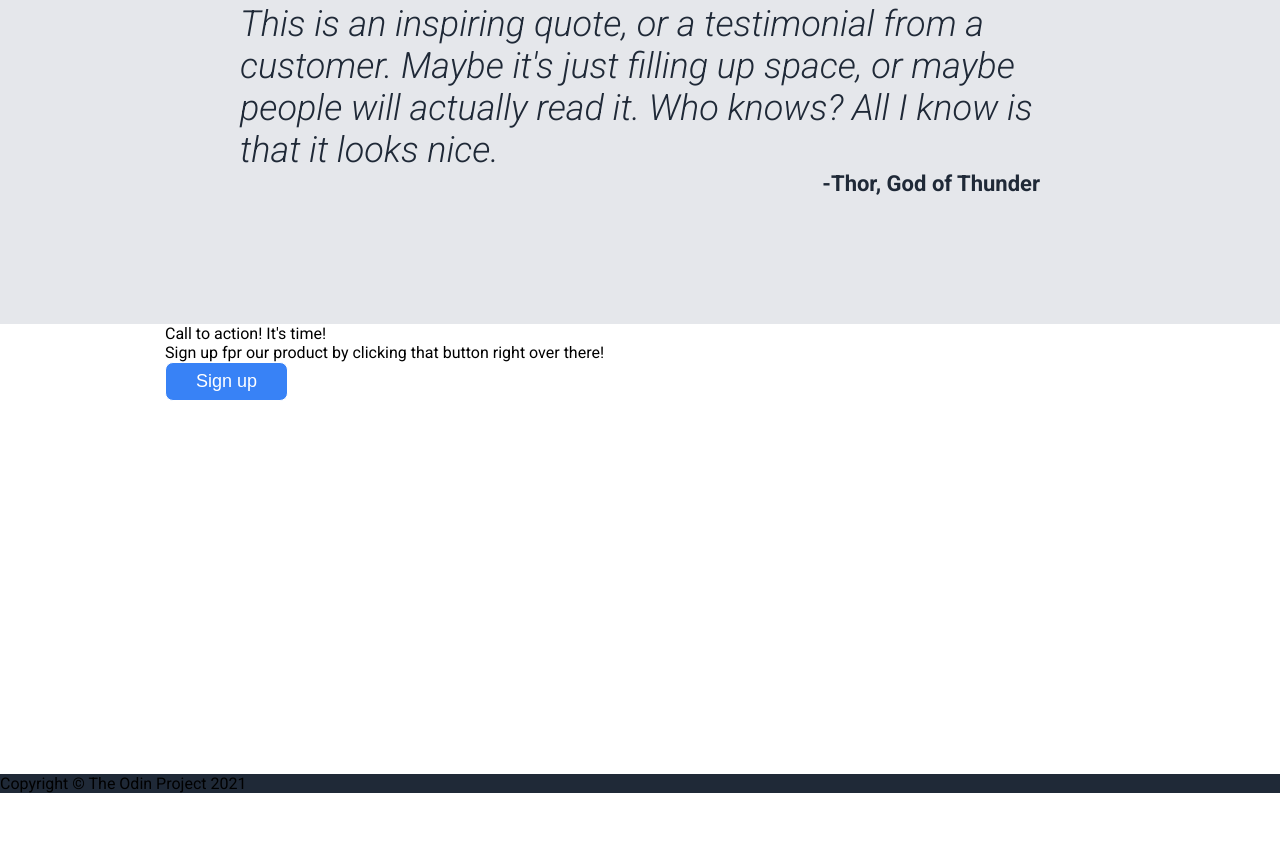
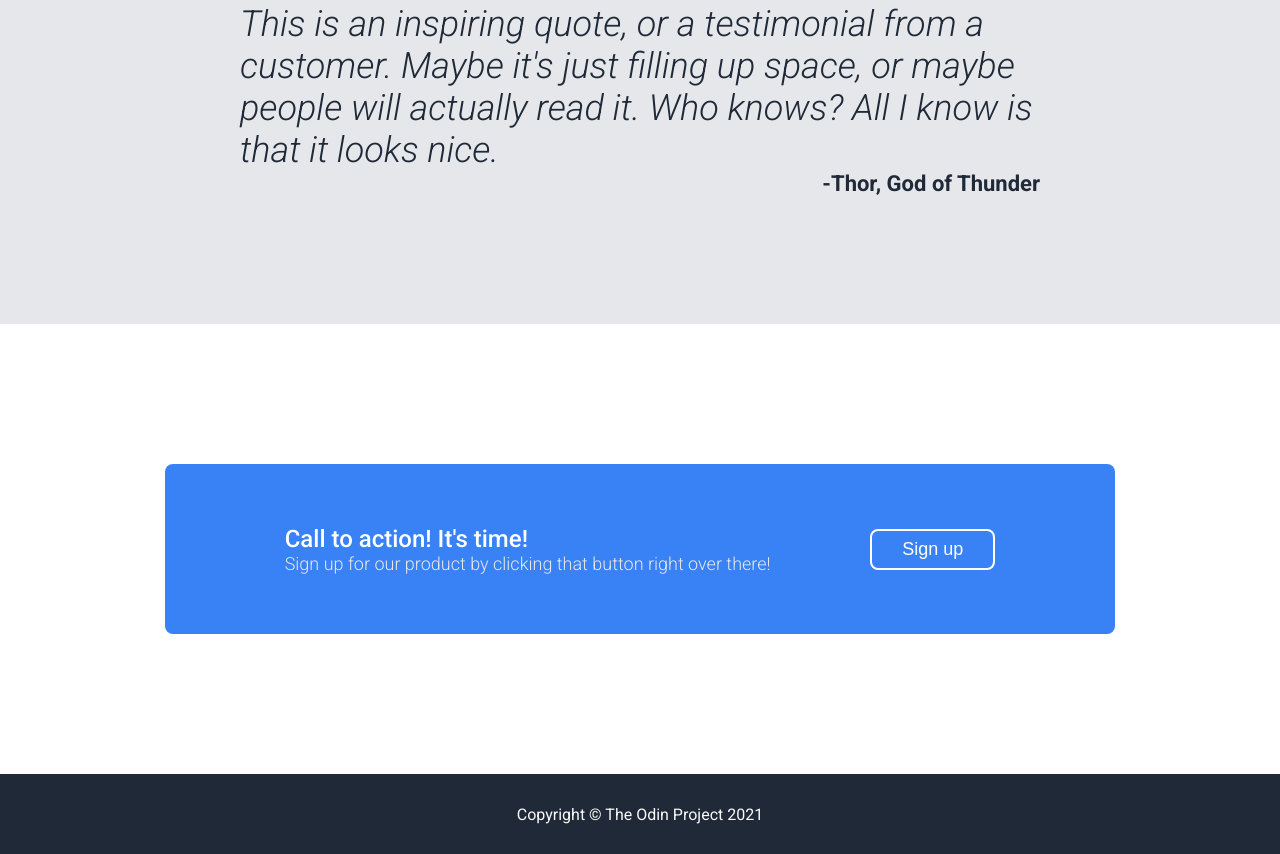
Before and after one commit to Ethos070/landing_page, a plain HTML site: page index.html in a window 1280 px wide. Shown: the part 1134-1988 px from the top of the page. Before the commit the page ends 1927 px from the top, so only its background shows below. Drawn offline with Linux system fonts and the light colour scheme.

Commit message:
Add style for remaining sections and fixed html

```diff
--- a/index.html
+++ b/index.html
@@ -61,10 +61,10 @@
             </div>
         </div>
         <div class="fourth">
-            <div>
-                <div class="call">
+            <div class="call">
+                <div class="container">
                     <div class="title">Call to action! It's time!</div>
-                    <div class="subtext">Sign up fpr our product by clicking that button right over there!</div>
+                    <div class="subtext">Sign up for our product by clicking that button right over there!</div>
                 </div>
                 <button>Sign up</button>
             </div>
--- a/style.css
+++ b/style.css
@@ -90,7 +90,7 @@ button{
     font-size: 18px;
     background-color: #3882f6;
     color: white;
-    border: #3882f6 solid 1px;
+    border: #3882f6 solid 2px;
     border-radius: 8px;
     padding: 8px 30px;
 }
@@ -156,3 +156,37 @@ button{
     font-size: 22px;
     font-weight: 700;
 }
+
+.fourth{
+    align-content: center;
+}
+
+.call{
+    height: 170px;
+    background-color: #3882f6;
+    border-radius: 8px;
+    padding: 0 20px;
+    display: flex;
+    justify-content: space-evenly;
+    align-items: center;
+}
+
+.call .title{
+    color: white;
+    font-size: 24px;
+    font-weight: 500;
+}
+
+.call .subtext{
+    color: #e5e7eb;
+    font-size: 18px;
+    font-weight: 300;
+}
+
+.footer{
+    color: #f9faf8;
+    display: flex;
+    justify-content: center;
+    align-items: center;
+    height: 80px;
+}
```
